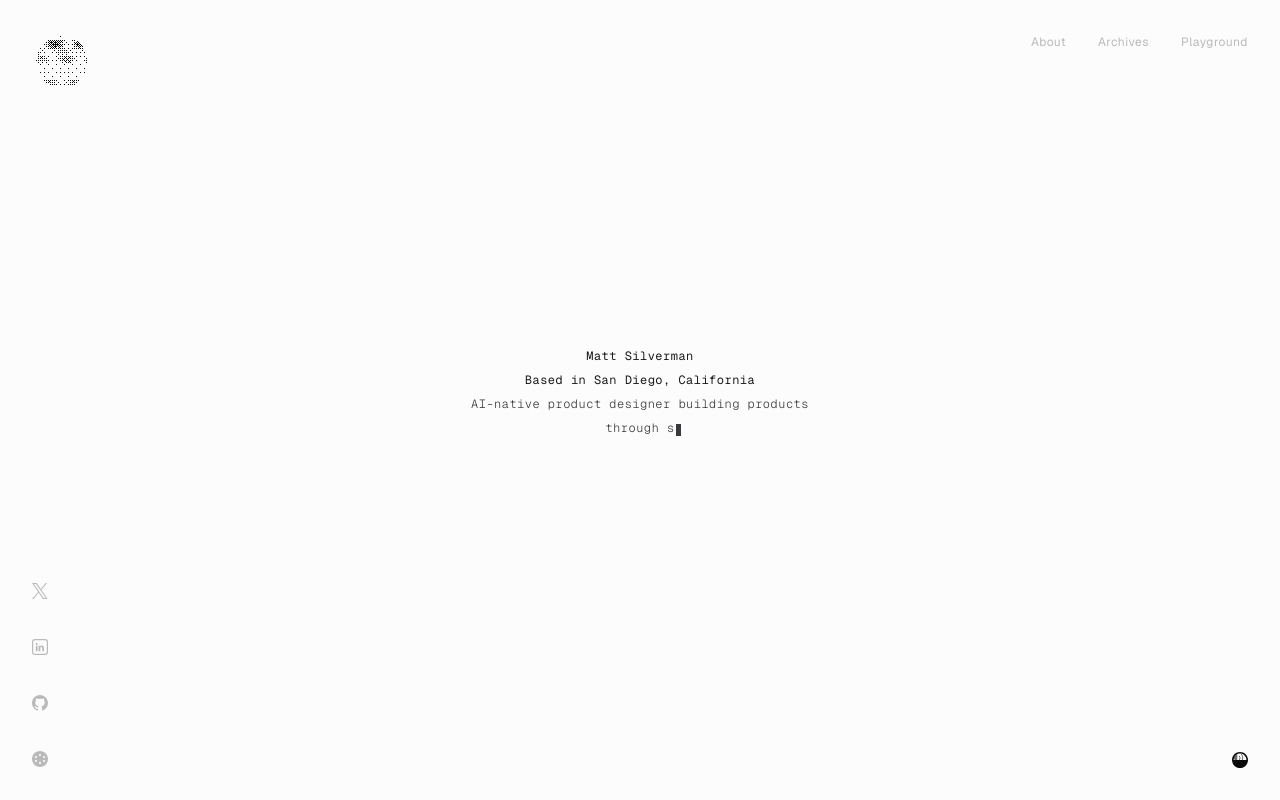
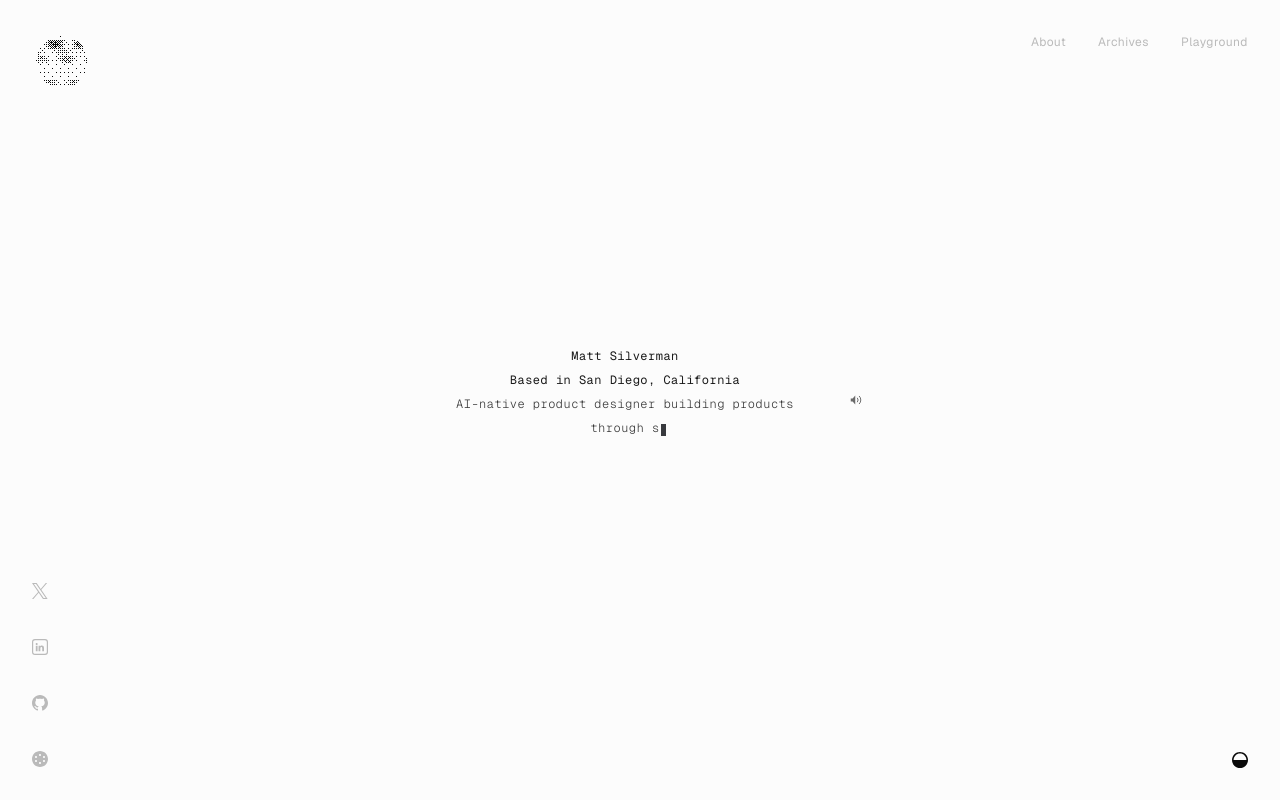
Before and after one commit to mattjss/Portfolio-2027, a React (Vite) app: page / in a window 1280 px wide. Shown: the top 800 px of the page. Built offline with nearby package versions, Linux system fonts and the light colour scheme.

Commit message:
Fix mute button position on home hero — inline right of frame
Wrap hero h1 in a 422px frame (matching About/Archive/Playground),
button sits 10px to its right as a flex sibling, not corner-absolute.

Co-Authored-By: Claude Sonnet 4.6 <noreply@anthropic.com>

```diff
--- a/src/App.css
+++ b/src/App.css
@@ -220,13 +220,22 @@ header .container-fluid {
   display: flex;
   align-items: center;
   justify-content: center;
-  position: relative;
-}
-
-.hero-sound-btn {
-  position: absolute;
-  bottom: 32px;
-  right: 32px;
+}
+
+.hero-frame-row {
+  display: flex;
+  align-items: center;
+  gap: 10px;
+}
+
+.hero-frame {
+  width: 422px;
+}
+
+@media (max-width: 480px) {
+  .hero-frame {
+    width: 322px;
+  }
 }
 
 .products {
--- a/src/components/Hero.jsx
+++ b/src/components/Hero.jsx
@@ -209,7 +209,8 @@ function Hero() {
 
   return (
     <section className="hero" ref={heroRef}>
-      <div className="container">
+      <div className="hero-frame-row">
+        <div className="hero-frame">
           <h1 ref={h1Ref}></h1>
         </div>
         <button
@@ -219,6 +220,7 @@ function Hero() {
         >
           {heroMuted ? <SoundOffIcon /> : <SoundOnIcon />}
         </button>
+      </div>
     </section>
   );
 }
```
Lines whose indentation alone changed are shown as unchanged.
